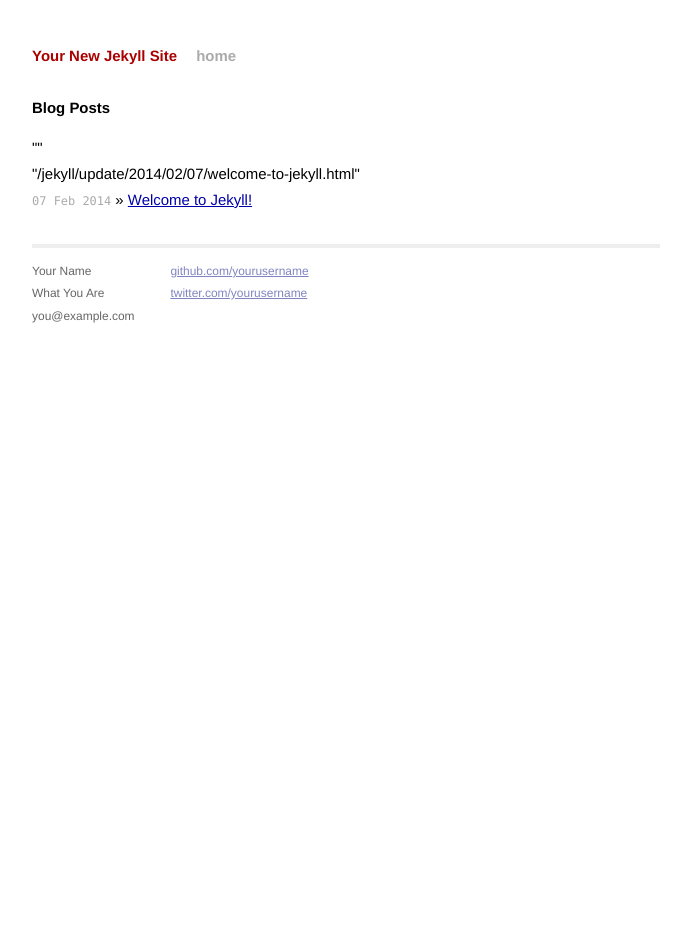
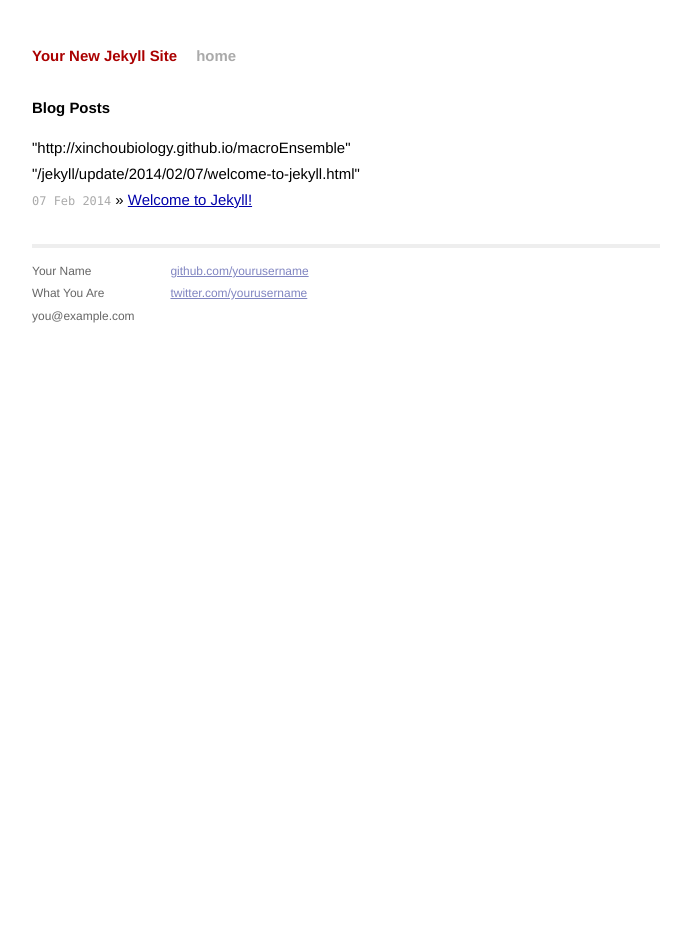
Before and after one commit to xinchoubiology/macroEnsemble, a Jekyll site: the page built from index.html, in a window 1280 px wide. Shown: the whole page, without its empty margins (294-985 px from the left). Built offline with Jekyll 4.4.1, drawn with Linux system fonts in a browser that asks for light colours; Markdown is read by kramdown in place of the engine named in the settings; some of the changed lines change nothing that is shown.

Commit message:
Update _config.yml

```diff
--- a/_config.yml
+++ b/_config.yml
@@ -1,3 +1,4 @@
 name: Your New Jekyll Site
 markdown: redcarpet
 pygments: true
+baseurl: http://xinchoubiology.github.io/macroEnsemble
```
